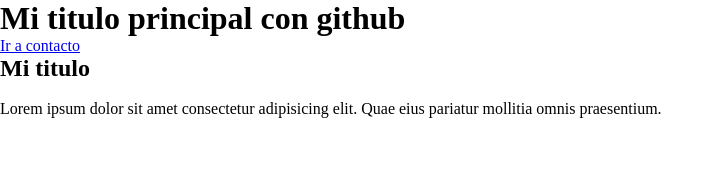
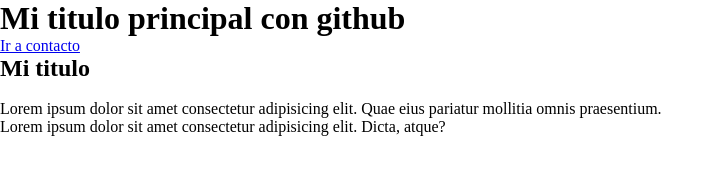
Before and after one commit to Dimas-Noceti/Clase-011-GITHUB, a plain HTML site: page index.html in a window 1280 px wide. Shown: the whole page, without its empty margins (0-720 px from the left). Drawn offline with Linux system fonts and the light colour scheme.

Commit message:
Ingreso el footer desde el pasado

```diff
--- a/index.html
+++ b/index.html
@@ -14,5 +14,6 @@
         <img src="" alt="">
         <p>Lorem ipsum dolor sit amet consectetur adipisicing elit. Quae eius pariatur mollitia omnis praesentium.</p>
     </section>
+    <footer><p>Lorem ipsum dolor sit amet consectetur adipisicing elit. Dicta, atque?</p></footer>
 </body>
 </html>
```
